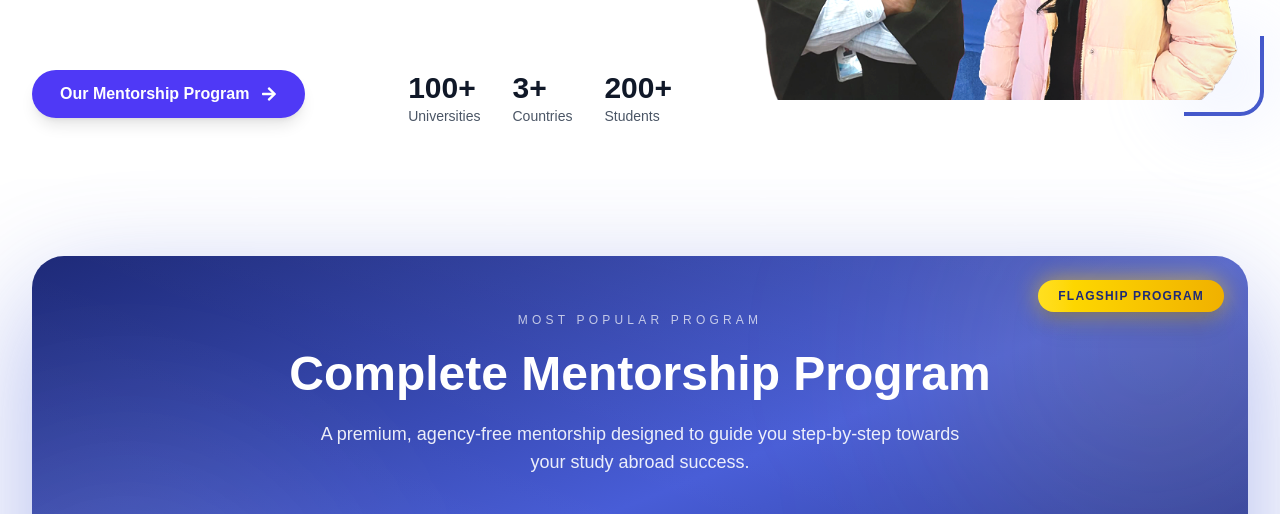
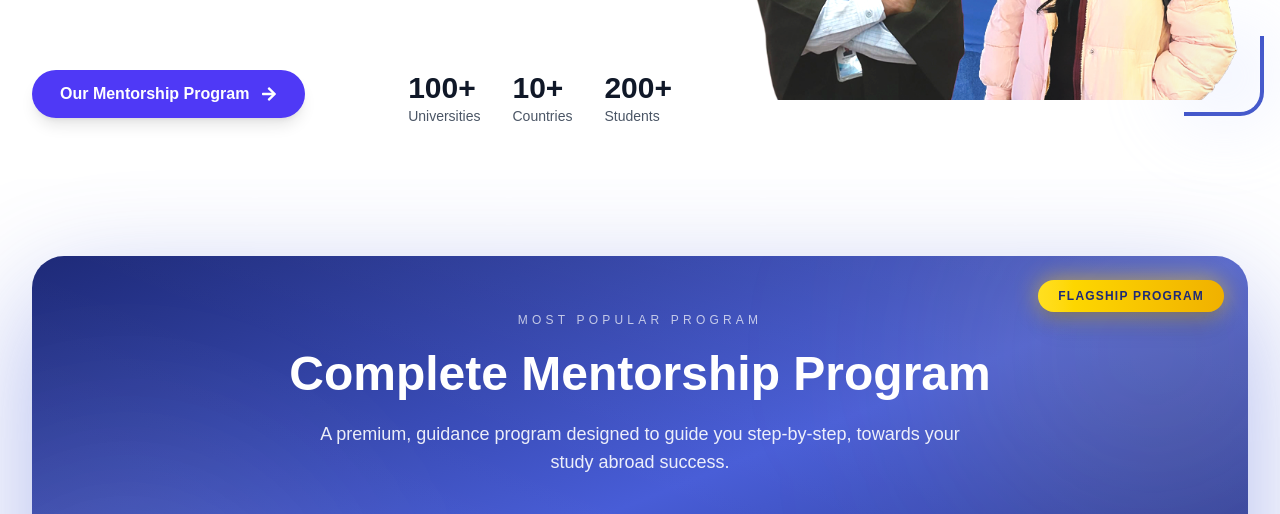
Before and after one commit to DevSadit/career-abroad, a Next.js app: page / in a window 1280 px wide. Shown: the part 584-1098 px from the top of the page. Built offline with nearby package versions, Linux system fonts and the light colour scheme; a web font is replaced by a local one.

Commit message:
few ui updated

```diff
--- a/app/_landing/hero/Hero.jsx
+++ b/app/_landing/hero/Hero.jsx
@@ -99,7 +99,7 @@ const Hero = () => {
                 </div>
                 <div className="text-center lg:text-left transform hover:scale-110 transition-all duration-300 hover:-translate-y-1 delay-75">
                   <p className="text-3xl font-bold text-gray-900 transition-colors duration-300 hover:text-[#364bc5]">
-                    3+
+                    10+
                   </p>
                   <p className="text-sm text-gray-600">Countries</p>
                 </div>
--- a/app/_shared/PremiumCard.jsx
+++ b/app/_shared/PremiumCard.jsx
@@ -58,7 +58,7 @@ const PremiumCard = () => {
         text-sm sm:text-base md:text-lg
         max-w-xl md:max-w-2xl mx-auto"
           >
-            A premium, agency-free mentorship designed to guide you step-by-step
+            A premium, guidance program designed to guide you step-by-step,
             towards your study abroad success.
           </p>
 
```
